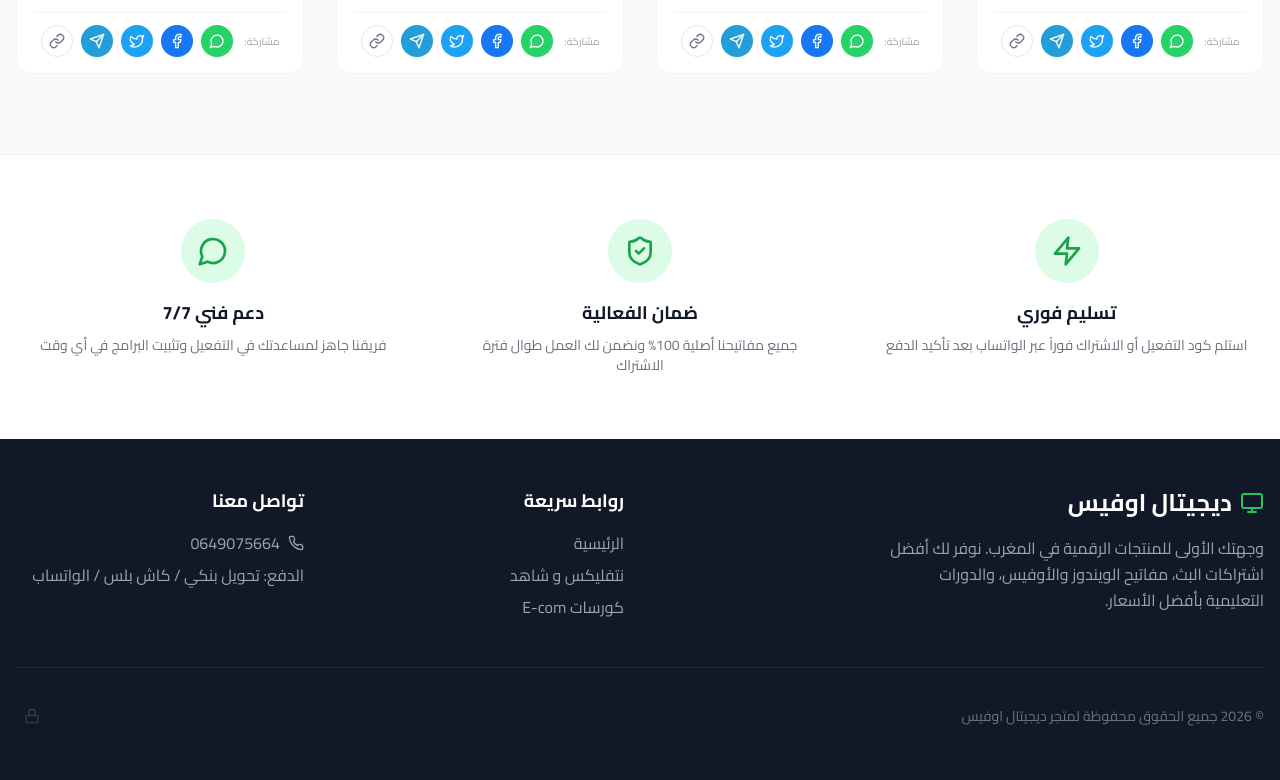
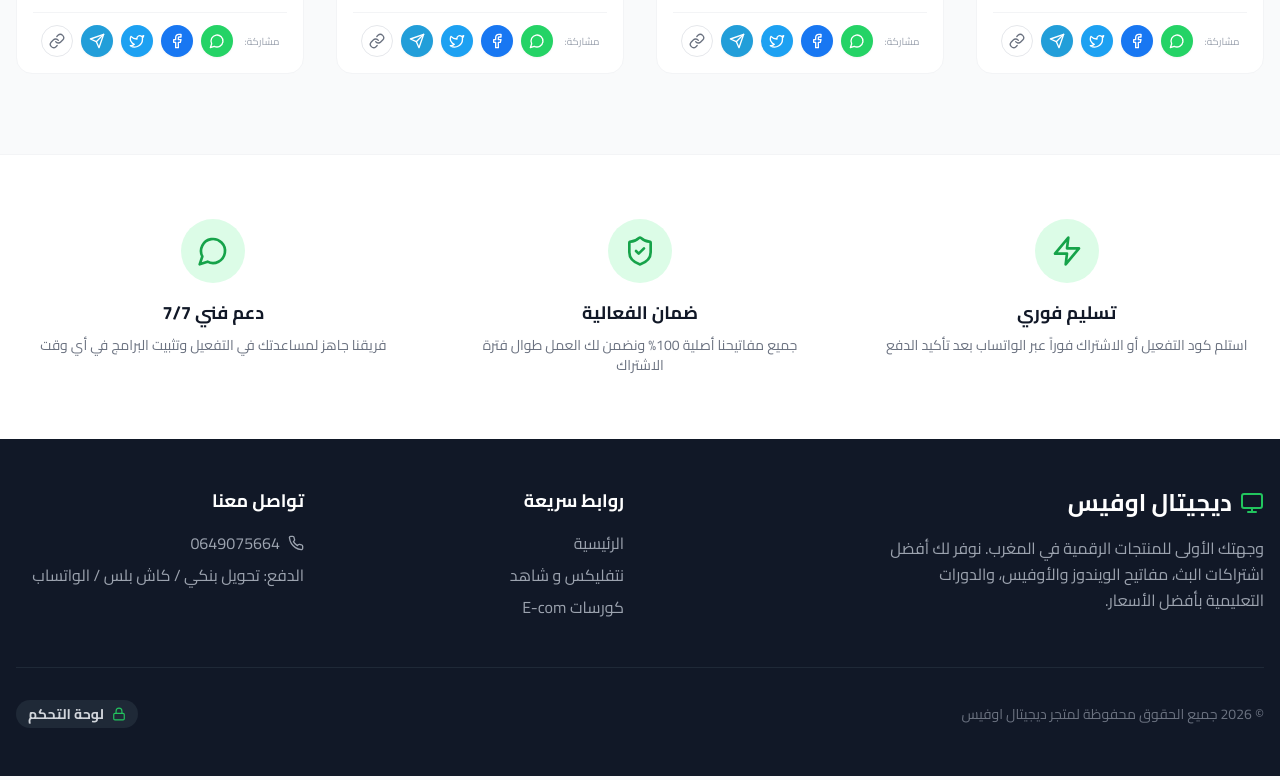
Before and after one commit to abdelghafour233/MAD, a React (Vite) app: page /#/ in a window 1280 px wide. Shown: the part 1659-2439 px from the top of the page. Built offline with nearby package versions, Linux system fonts and the light colour scheme.

Commit message:
feat(layout, pixel): Enhance admin link and pixel tracking
Improve the admin login link in the footer to be more prominent and user-friendly.
Update Facebook Pixel tracking to correctly include the `test_event_code` when it's available, ensuring more accurate testing and debugging of pixel events.

```diff
--- a/components/Layout.tsx
+++ b/components/Layout.tsx
@@ -153,8 +153,13 @@ export const Layout: React.FC = () => {
           </div>
           <div className="border-t border-gray-800 mt-12 pt-8 flex items-center justify-between text-gray-500 text-sm">
             <span>© {new Date().getFullYear()} جميع الحقوق محفوظة لمتجر ديجيتال اوفيس</span>
-            <Link to="/admin" className="opacity-40 hover:opacity-100 transition-opacity p-2" title="Admin Panel">
-              <Lock size={16} />
+            <Link
+              to="/admin"
+              className="flex items-center gap-2 bg-gray-800 hover:bg-gray-700 px-3 py-1 rounded-full transition-colors"
+              title="الدخول للوحة التحكم"
+            >
+              <Lock size={14} className="text-brand-500" />
+              <span className="font-bold text-gray-300">لوحة التحكم</span>
             </Link>
           </div>
         </div>
--- a/context/SettingsContext.tsx
+++ b/context/SettingsContext.tsx
@@ -88,18 +88,17 @@ export const SettingsProvider: React.FC<{ children: ReactNode }> = ({ children }
     }
   }, [facebookPixelId]);
 
-  const trackEvent = (eventName: string, data?: any) => {
+  const trackEvent = (eventName: string, data: any = {}) => {
     if (facebookPixelId && window.fbq) {
-      // If testEventCode exists, add it to the event parameters if needed,
-      // though usually test_event_code is passed during init or via server-side API.
-      // For client-side pixel, standard practice is usually just tracking standard events.
-      // If you need to log it for debugging:
+      // Combine existing data with test_event_code if present
+      const eventData = { ...data };
       if (testEventCode) {
-         console.log(`🧪 Test Event Code Active: ${testEventCode}`);
+         eventData.test_event_code = testEventCode;
+         console.log(`🧪 Adding Test Event Code to payload: ${testEventCode}`);
       }
 
-      window.fbq('track', eventName, data);
-      console.log(`📡 Pixel Event: ${eventName}`, data);
+      window.fbq('track', eventName, eventData);
+      console.log(`📡 Pixel Event: ${eventName}`, eventData);
     } else {
       console.log(`⚠️ Pixel Event (Mock): ${eventName}`, data);
     }
```
